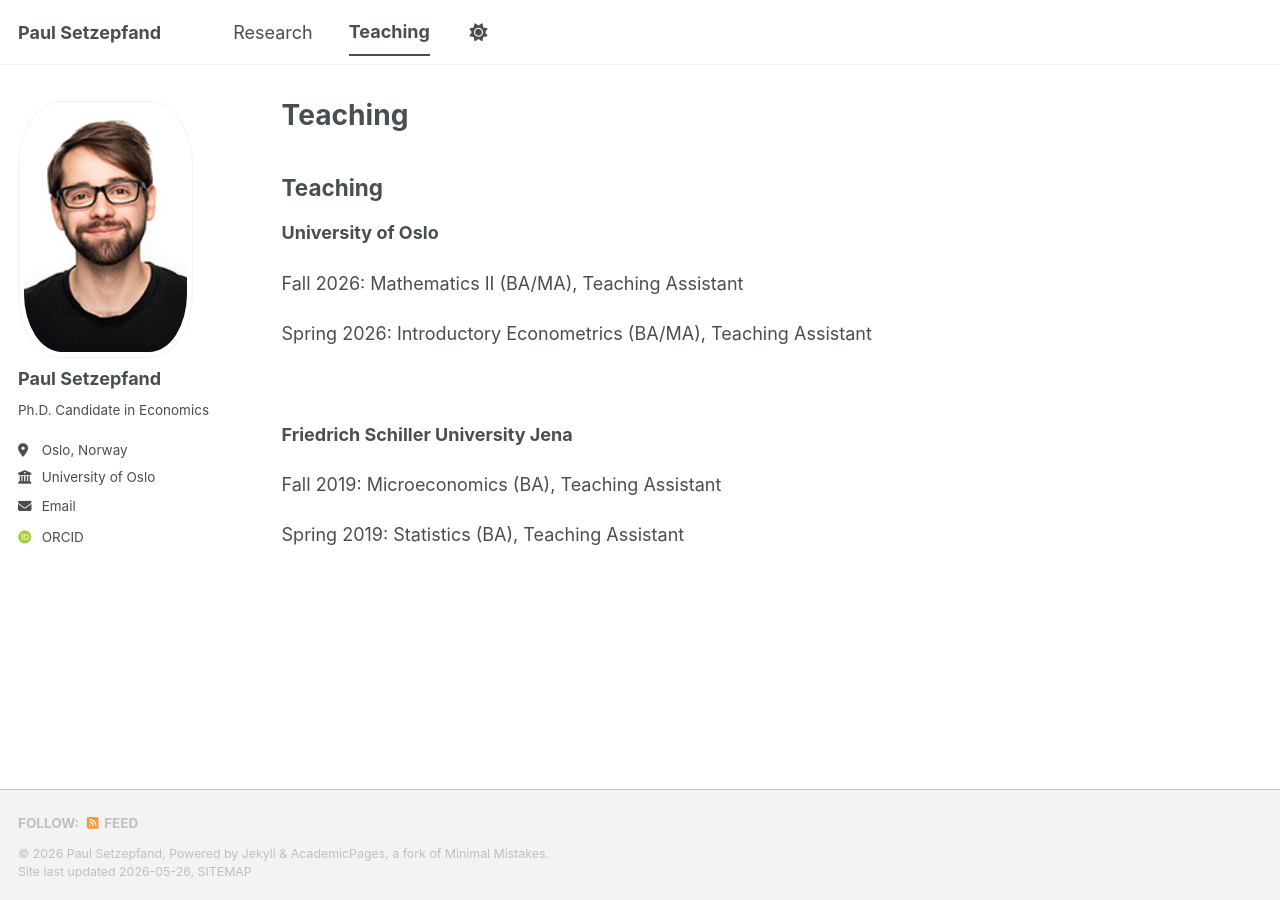
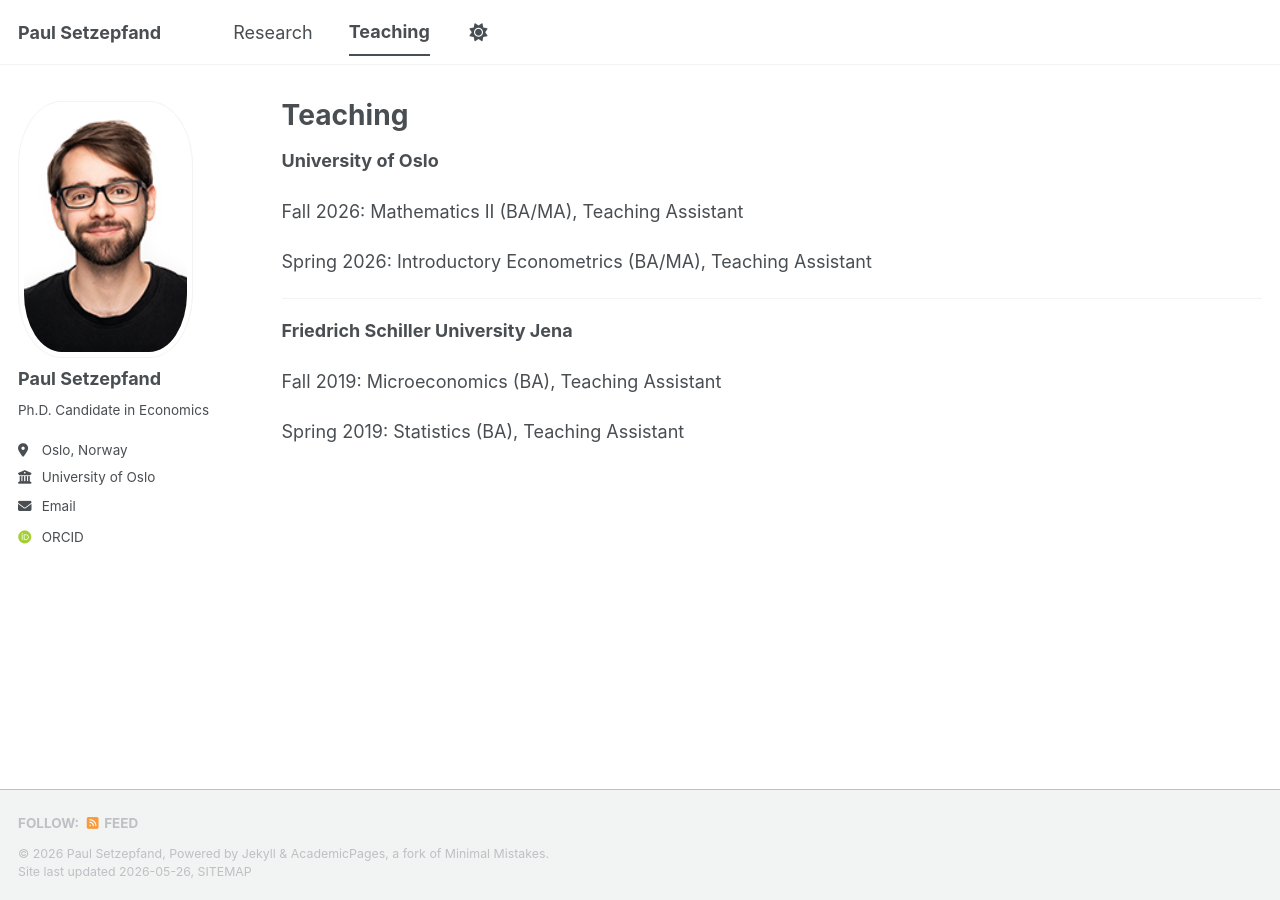
Before and after one commit to paulsetzepfand/paulsetzepfand.github.io, a Jekyll site: the page built from _pages/teaching.md, in a window 1280 px wide. Built offline with Jekyll 4.4.1, drawn with Linux system fonts in a browser that asks for light colours; some web fonts are replaced; a script bundle is joined from its source files by our own code; library files that are not in the unit come from our copies.

Commit message:
Update teaching.md

```diff
--- a/_pages/teaching.md
+++ b/_pages/teaching.md
@@ -4,7 +4,6 @@ title: "Teaching"
 author_profile: true
 layout: archive
 ---
-## Teaching
 
 **University of Oslo**
 
@@ -12,7 +11,7 @@ Fall 2026: Mathematics II (BA/MA), Teaching Assistant
 
 Spring 2026: Introductory Econometrics (BA/MA), Teaching Assistant
 
-<br>
+---
 
 **Friedrich Schiller University Jena**
 
```
